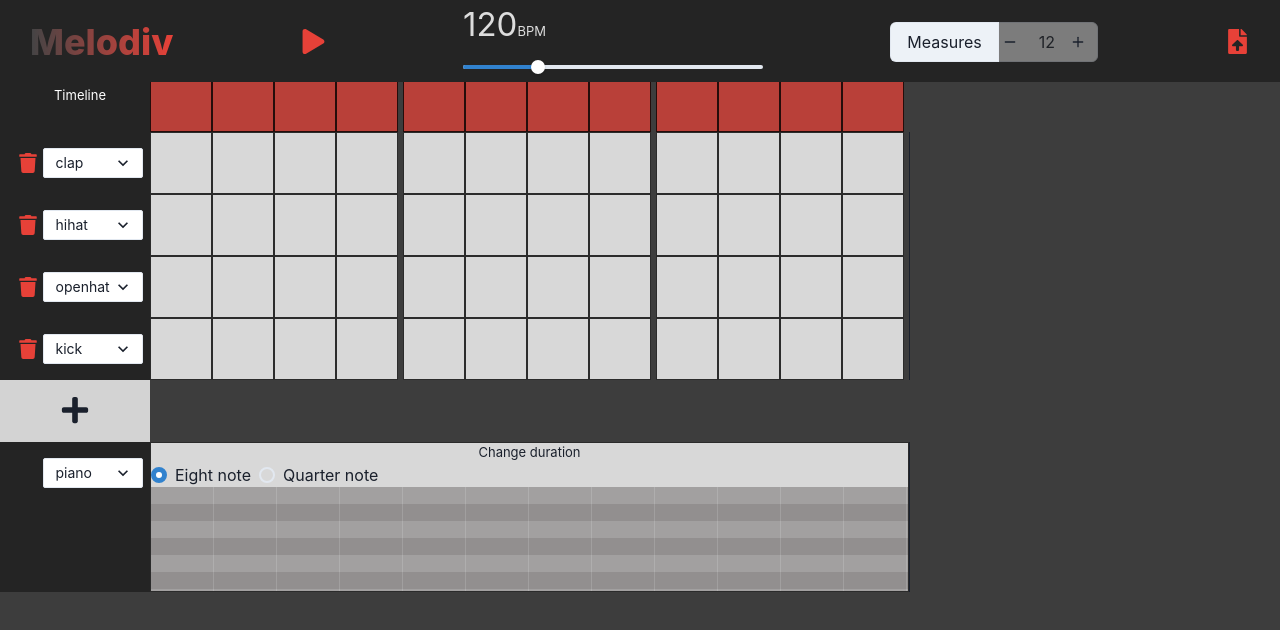
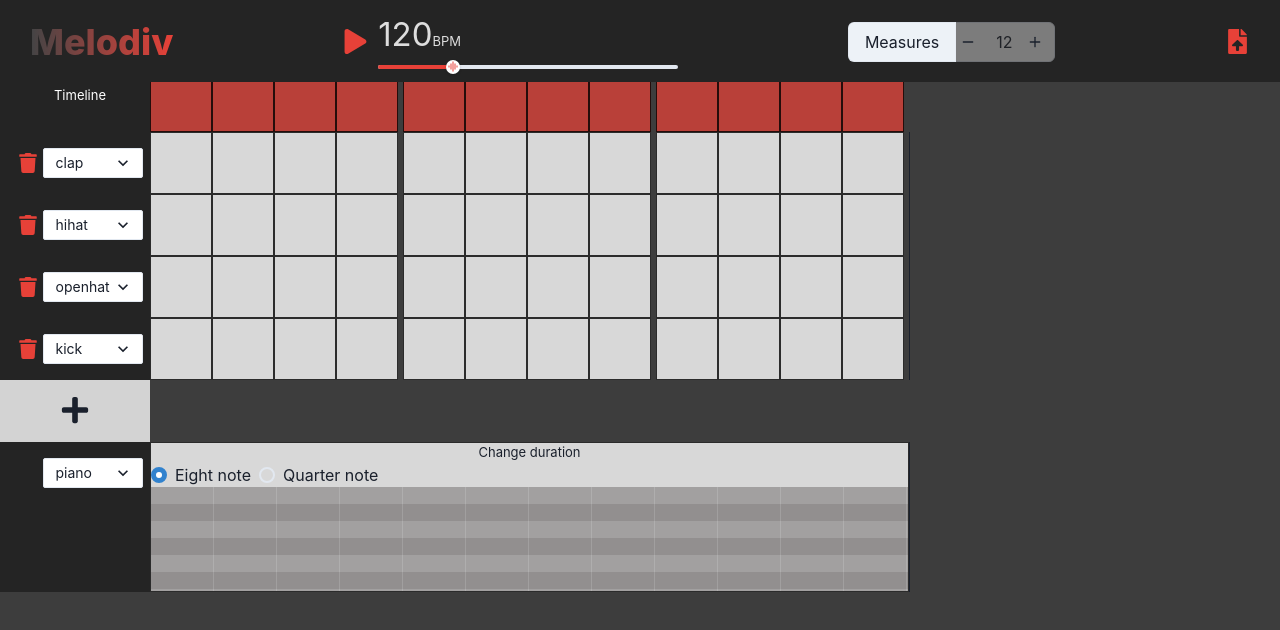
Before and after one commit to Basile-Lequeux/sandbox-music, a React (Create React App) app: page / in a window 1280 px wide. Shown: the top 630 px of the page. Built offline with nearby package versions, Linux system fonts and the light colour scheme.

Commit message:
Changing slider styles

```diff
--- a/src/Header.js
+++ b/src/Header.js
@@ -11,14 +11,13 @@ import {
   SliderTrack,
   SliderFilledTrack,
   SliderThumb,
-  SliderMark,
 } from "@chakra-ui/react";
 import { usePlayerContext } from "./PlayerContext";
 import { FaPlay, FaPause, FaFileUpload } from "react-icons/fa";
 import { FiMinus, FiPlus } from "react-icons/fi";
-import './App.css'
+import { MdGraphicEq } from "react-icons/md";
+import "./App.css";
 export const Header = () => {
-
   const {
     handleChangeBpmValue,
     isPlaying,
@@ -72,24 +71,28 @@ export const Header = () => {
             </button>
           )}
         </Box>
-      </Box>
-      <Flex flexDir={'column'}>
-        <div className={'bpm_box'}>
-          <span className={'bpm_value'}>
-            {bpmValue}
-          </span>
+        <Flex flexDir={"column"}>
+          <div className={"bpm_box"}>
+            <span className={"bpm_value"}>{bpmValue}</span>
             BPM
           </div>
-        <Box padding="10px 0 8px 0" width={'300px'} display={"flex"}>
-          <Slider defaultValue={bpmValue} min={60} max={300} onChange={(val) => handleChangeBpmValue(val)}>
+          <Box width={"300px"} display={"flex"}>
+            <Slider
+              defaultValue={bpmValue}
+              min={60}
+              max={300}
+              onChange={(val) => handleChangeBpmValue(val)}
+            >
               <SliderTrack>
-              <SliderFilledTrack/>
+                <SliderFilledTrack bg="#e74138" />
               </SliderTrack>
-            <SliderThumb/>
+              <SliderThumb>
+                <Box color="#e74138" as={MdGraphicEq} />
+              </SliderThumb>
             </Slider>
           </Box>
-
         </Flex>
+      </Box>
       <Box padding="10px 0 8px 0" display={"flex"}>
         <InputGroup>
           <InputLeftAddon>Measures</InputLeftAddon>
```
Lines whose indentation alone changed are shown as unchanged.
